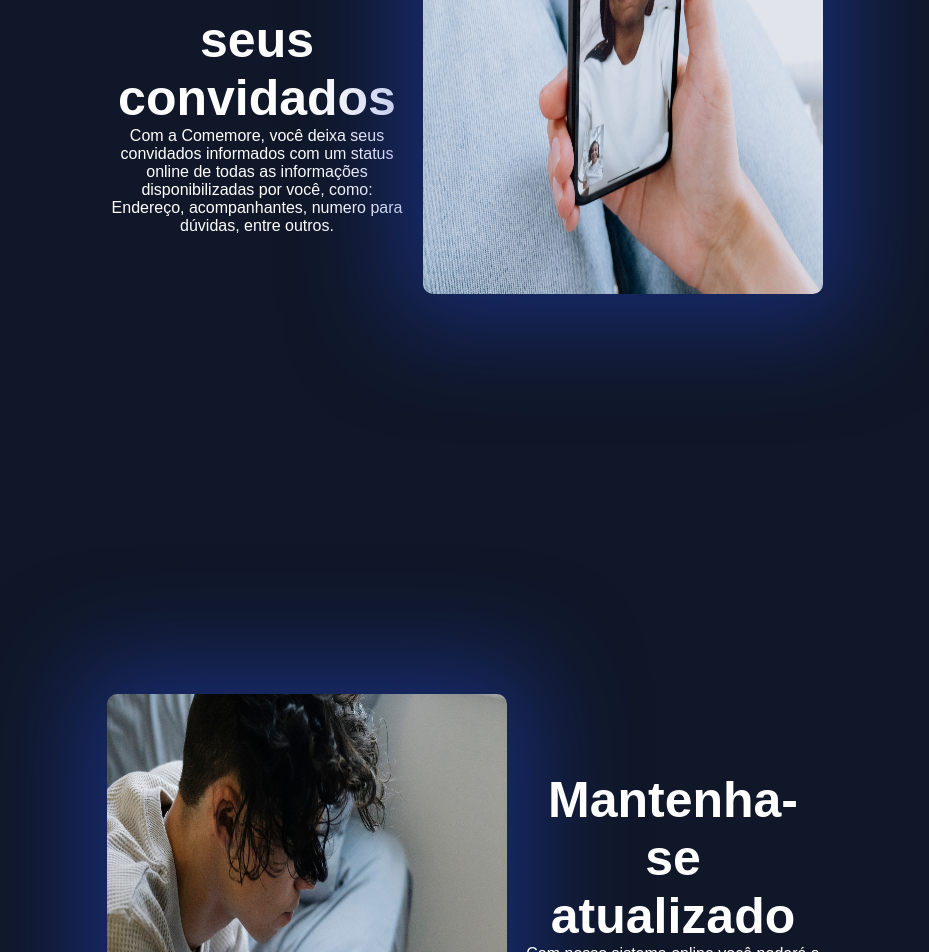
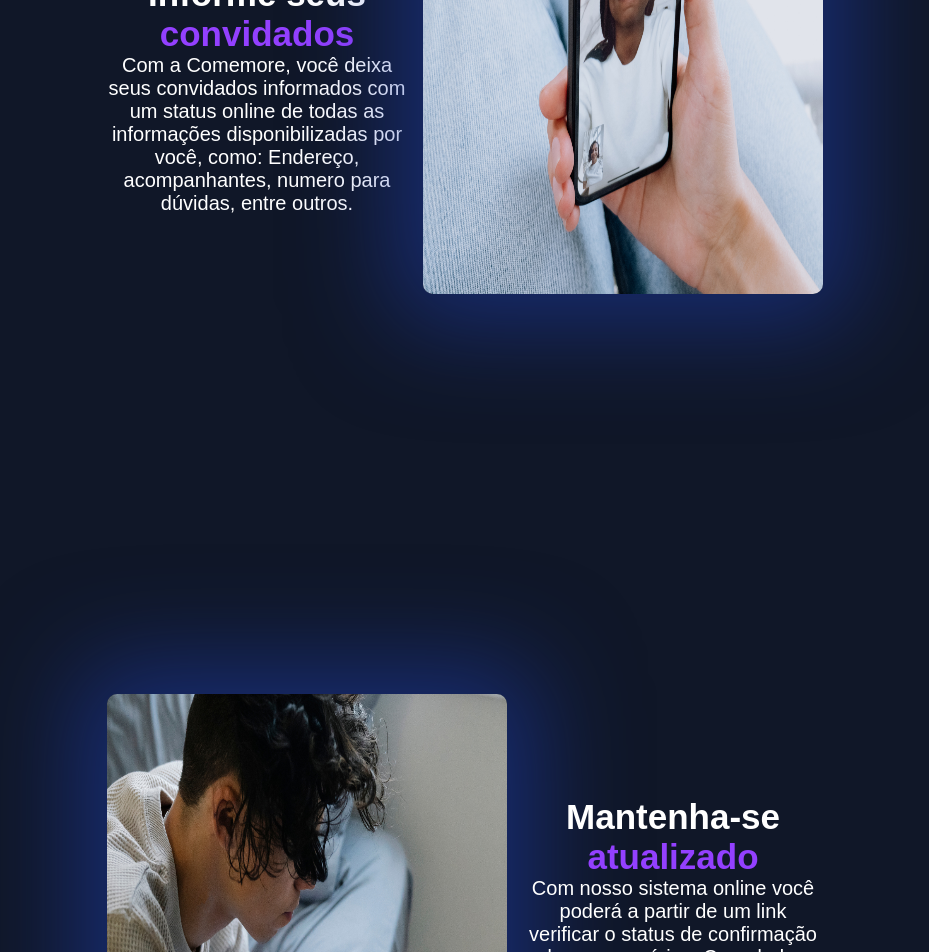
Before and after one commit to S1NS3RO/Comemore, a Next.js app: page /about in a window 1280 px wide. Shown: the part 1200-2152 px from the top of the page, without its empty margins (175-1104 px from the left). Built offline with nearby package versions, Linux system fonts and the light colour scheme.

Commit message:
Responsividade para telas maiories e alterações nos textos

```diff
--- a/src/app/about/page.tsx
+++ b/src/app/about/page.tsx
@@ -9,7 +9,7 @@ export default function About() {
       <div className='page1'>
       <div className="content">
         <h1>
-          A <span className='site-name'> Comemore</span> transforma seus eventos
+          A <span className='site-name'>Comemore</span> transforma seus eventos
           e simplifica suas celebrações!
         </h1>
         <p>
@@ -22,7 +22,7 @@ export default function About() {
       </div>
       <div className='page2'>
         <div className='content'>
-          <h1>Informe seus convidados</h1>
+          <h1>Informe seus <span className='site-name'>convidados</span></h1>
           <p>
             Com a Comemore, você deixa seus convidados informados com um status
             online de todas as informações disponibilizadas por você, como:
@@ -40,7 +40,7 @@ export default function About() {
           alt=''
         />
         <div className='content'>
-          <h1>Mantenha-se atualizado</h1>
+          <h1>Mantenha-se <span className='site-name'>atualizado</span></h1>
           <p>
             Com nosso sistema online você poderá a partir de um link verificar o
             status de confirmação de seus usuários. Com dados como: Nome,
--- a/src/styles/p-about.scss
+++ b/src/styles/p-about.scss
@@ -18,6 +18,10 @@
   h1,
   p {
     text-align: center;
+  }
+
+  p {
+    font-size: 20px;
   }
 
   img {
@@ -72,7 +76,7 @@
       max-width: 300px;
 
     h1 {
-        font-size: 50px;
+        font-size: 35px;
       }
     }
   }
@@ -82,4 +86,5 @@
       max-width: 450px;
     }
   }
+
 }
```
Also changed, not shown: src/styles/p-login.scss (line endings or trailing spaces).
